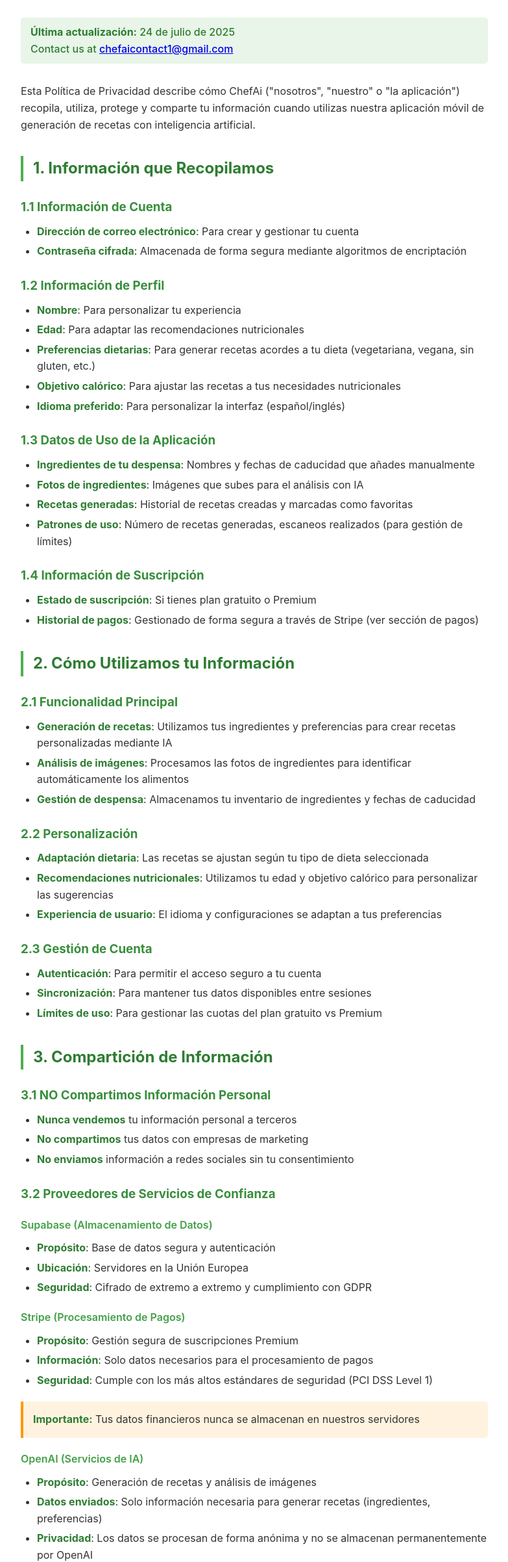
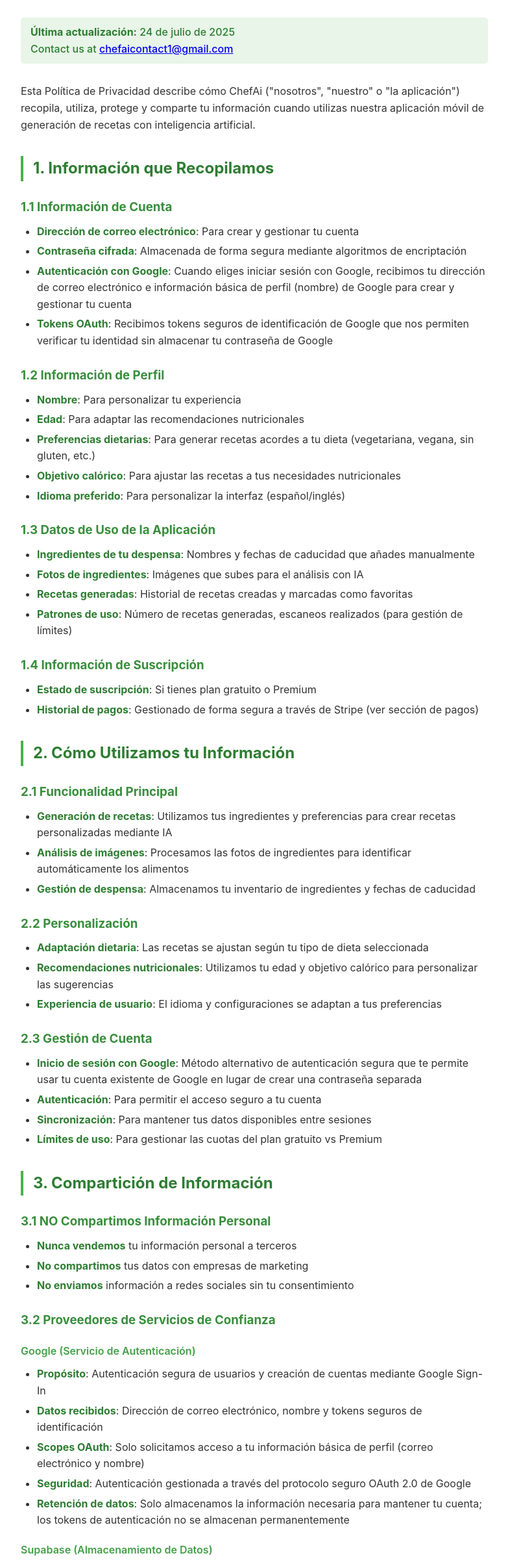
Before and after one commit to Juglezpar/ChefAi.github.io, a plain HTML site: page politica-privacidad.html in a window 1280 px wide. Shown: the part 174-2578 px from the top of the page at 65% size, without its empty margins (248-1031 px from the left). Drawn offline with Linux system fonts and the light colour scheme.

Commit message:
Cambios en la política de privacidad para que se ajusten a la inclusión del inicio de sesión con google

```diff
--- a/politica-privacidad.html
+++ b/politica-privacidad.html
@@ -132,6 +132,17 @@
           <strong>Contraseña cifrada</strong>: Almacenada de forma segura
           mediante algoritmos de encriptación
         </li>
+        <li>
+          <strong>Autenticación con Google</strong>: Cuando eliges iniciar
+          sesión con Google, recibimos tu dirección de correo electrónico e
+          información básica de perfil (nombre) de Google para crear y gestionar
+          tu cuenta
+        </li>
+        <li>
+          <strong>Tokens OAuth</strong>: Recibimos tokens seguros de
+          identificación de Google que nos permiten verificar tu identidad sin
+          almacenar tu contraseña de Google
+        </li>
       </ul>
 
       <h3>1.2 Información de Perfil</h3>
@@ -223,6 +234,11 @@
       <h3>2.3 Gestión de Cuenta</h3>
       <ul>
         <li>
+          <strong>Inicio de sesión con Google</strong>: Método alternativo de
+          autenticación segura que te permite usar tu cuenta existente de Google
+          en lugar de crear una contraseña separada
+        </li>
+        <li>
           <strong>Autenticación</strong>: Para permitir el acceso seguro a tu
           cuenta
         </li>
@@ -253,6 +269,30 @@
       </ul>
 
       <h3>3.2 Proveedores de Servicios de Confianza</h3>
+      <h4>Google (Servicio de Autenticación)</h4>
+      <ul>
+        <li>
+          <strong>Propósito</strong>: Autenticación segura de usuarios y
+          creación de cuentas mediante Google Sign-In
+        </li>
+        <li>
+          <strong>Datos recibidos</strong>: Dirección de correo electrónico,
+          nombre y tokens seguros de identificación
+        </li>
+        <li>
+          <strong>Scopes OAuth</strong>: Solo solicitamos acceso a tu
+          información básica de perfil (correo electrónico y nombre)
+        </li>
+        <li>
+          <strong>Seguridad</strong>: Autenticación gestionada a través del
+          protocolo seguro OAuth 2.0 de Google
+        </li>
+        <li>
+          <strong>Retención de datos</strong>: Solo almacenamos la información
+          necesaria para mantener tu cuenta; los tokens de autenticación no se
+          almacenan permanentemente
+        </li>
+      </ul>
 
       <h4>Supabase (Almacenamiento de Datos)</h4>
       <ul>
```
Also changed, not shown: privacy-policy.html (+39 -0 lines).
